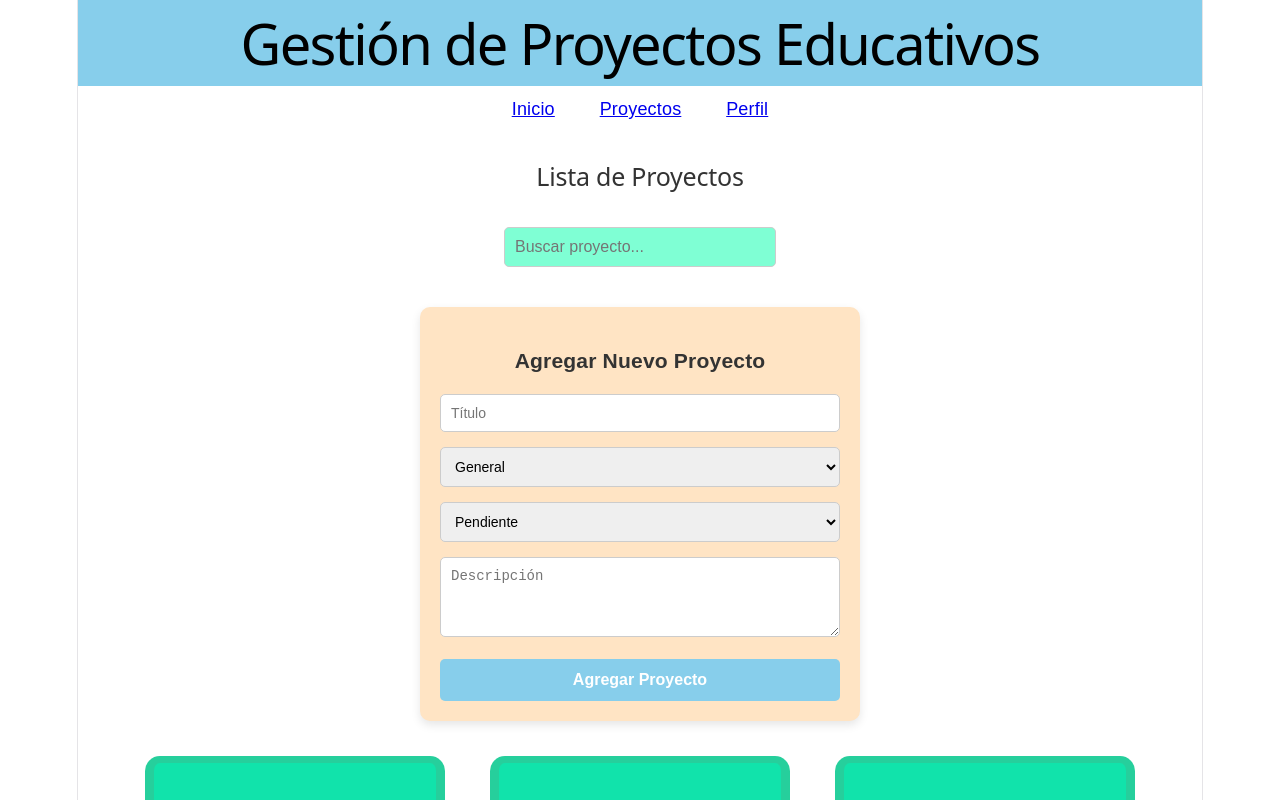
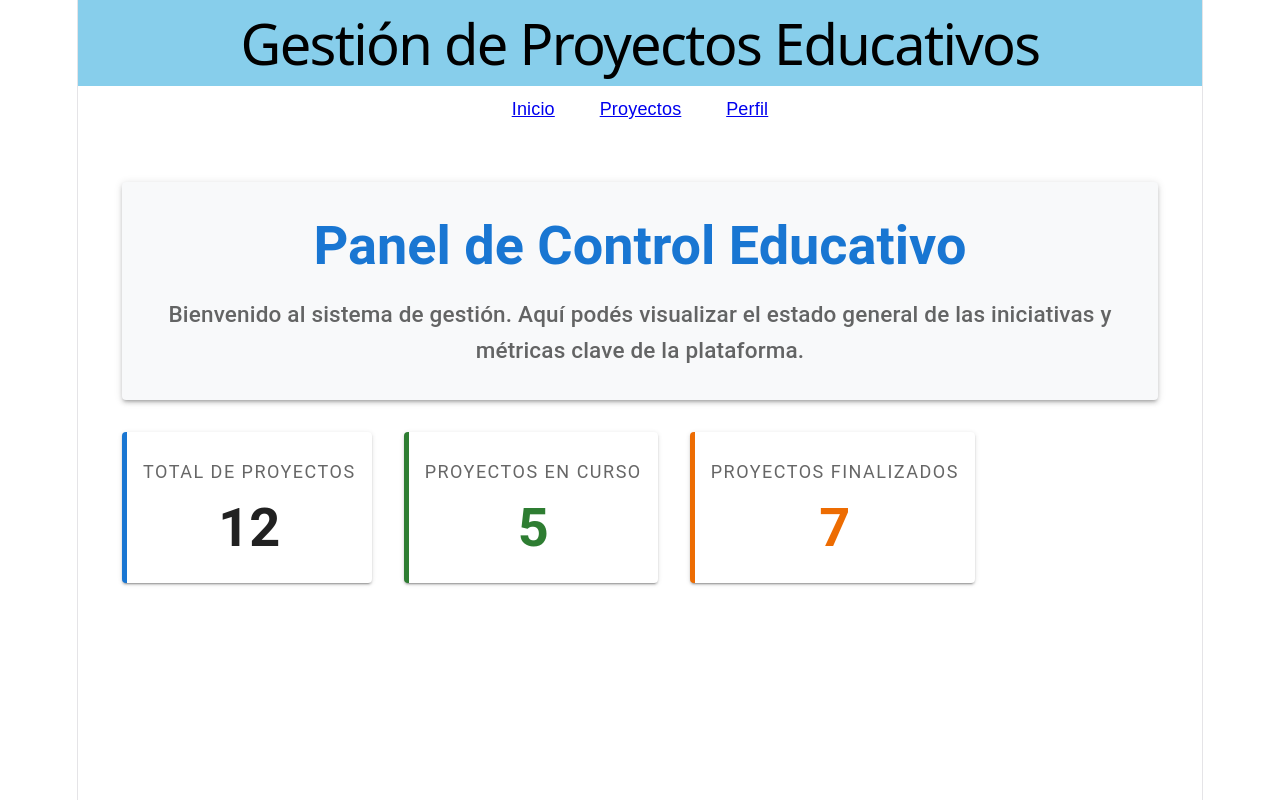
Before and after one commit to Jnh1212/pv_tp3_grupo8, a React (Vite) app in the folder projectTeam8/: page /dashboard in a window 1280 px wide. Shown: the top 800 px of the page. Built offline with nearby package versions, Linux system fonts and the light colour scheme.

Commit message:
Realizo actividad 2 del practico 3 parte 4, y arreglo de errores.

```diff
--- a/projectTeam8/package.json
+++ b/projectTeam8/package.json
@@ -10,6 +10,9 @@
     "preview": "vite preview"
   },
   "dependencies": {
+    "@emotion/react": "^11.14.0",
+    "@emotion/styled": "^11.14.1",
+    "@mui/material": "^9.1.1",
     "react": "^19.2.6",
     "react-dom": "^19.2.6",
     "react-router-dom": "^7.17.0"
--- a/projectTeam8/src/App.jsx
+++ b/projectTeam8/src/App.jsx
@@ -1,11 +1,25 @@
+import { Routes, Route, Navigate } from "react-router-dom";
 import Layout from "./components/Layout";
 import ListaProyectos from "./components/ListaProyectos";
+// Importamos tus joyas nuevas
+import Dashboard from "./views/Dashboard";
+import PerfilUsuario from "./views/PerfilUsuario";
 import "./css/estilos.css";
 
 function App() {
   return (
     <Layout>
-      <ListaProyectos />
+      <Routes>
+        {/* Ruta por defecto que te manda al inicio */}
+        <Route path="/" element={<Navigate to="/dashboard" replace />} />
+
+        {/* Tus pantallas nuevas de Material UI */}
+        <Route path="/dashboard" element={<Dashboard />} />
+        <Route path="/perfil" element={<PerfilUsuario />} />
+
+        {/* La pantalla vieja */}
+        <Route path="/proyectos" element={<ListaProyectos />} />
+      </Routes>
     </Layout>
   );
 }
--- a/projectTeam8/src/components/Nav.jsx
+++ b/projectTeam8/src/components/Nav.jsx
@@ -1,35 +1,11 @@
-const Nav = ({ onNavigate }) => {
+import { Link } from "react-router-dom";
+
+const Nav = () => {
   return (
-    <nav>
-      <a
-        href="#inicio"
-        onClick={(e) => {
-          e.preventDefault();
-          onNavigate("inicio");
-        }}
-      >
-        Inicio
-      </a>{" "}
-      |{" "}
-      <a
-        href="#proyectos"
-        onClick={(e) => {
-          e.preventDefault();
-          onNavigate("proyectos");
-        }}
-      >
-        Proyectos
-      </a>{" "}
-      |{" "}
-      <a
-        href="#perfil"
-        onClick={(e) => {
-          e.preventDefault();
-          onNavigate("perfil");
-        }}
-      >
-        Perfil
-      </a>
+    <nav className="navegacion">
+      <Link to="/dashboard">Inicio</Link> {" | "}
+      <Link to="/proyectos">Proyectos</Link> {" | "}
+      <Link to="/perfil">Perfil</Link>
     </nav>
   );
 };
--- a/projectTeam8/src/main.jsx
+++ b/projectTeam8/src/main.jsx
@@ -5,7 +5,7 @@ import './index.css'
 import App from './App.jsx'
 
 createRoot(document.getElementById('root')).render(
-    <StrictMode>
+  <StrictMode>
     <BrowserRouter>
       <App />
     </BrowserRouter>
--- /dev/null
+++ b/projectTeam8/src/views/Dashboard.jsx
@@ -0,0 +1,62 @@
+import React from "react";
+import { Container, Typography, Card, CardContent, Grid, Paper, Box } from "@mui/material";
+
+const Dashboard = () => {
+    return (
+        <Container maxWidth="lg" sx={{ mt: 5, mb: 5 }}>
+            <Paper elevation={3} sx={{ p: 4, mb: 4, backgroundColor: "#f8f9fa" }}>
+                <Typography variant="h3" component="h1" gutterBottom sx={{ fontWeight: "bold", color: "#1976d2" }}>
+                    Panel de Control Educativo
+                </Typography>
+                <Typography variant="h6" color="textSecondary">
+                    Bienvenido al sistema de gestión. Aquí podés visualizar el estado general de las iniciativas y métricas clave de la plataforma.
+                </Typography>
+            </Paper>
+
+            <Box sx={{ flexGrow: 1 }}>
+                <Grid container spacing={4}>
+                    <Grid item xs={12} sm={6} md={4}>
+                        <Card sx={{ borderLeft: "5px solid #1976d2", boxShadow: 2 }}>
+                            <CardContent>
+                                <Typography color="textSecondary" gutterBottom variant="overline" sx={{ fontSize: "1rem" }}>
+                                    Total de Proyectos
+                                </Typography>
+                                <Typography variant="h3" component="div" sx={{ fontWeight: "bold" }}>
+                                    12
+                                </Typography>
+                            </CardContent>
+                        </Card>
+                    </Grid>
+
+                    <Grid item xs={12} sm={6} md={4}>
+                        <Card sx={{ borderLeft: "5px solid #2e7d32", boxShadow: 2 }}>
+                            <CardContent>
+                                <Typography color="textSecondary" gutterBottom variant="overline" sx={{ fontSize: "1rem" }}>
+                                    Proyectos en Curso
+                                </Typography>
+                                <Typography variant="h3" component="div" sx={{ fontWeight: "bold", color: "#2e7d32" }}>
+                                    5
+                                </Typography>
+                            </CardContent>
+                        </Card>
+                    </Grid>
+
+                    <Grid item xs={12} sm={6} md={4}>
+                        <Card sx={{ borderLeft: "5px solid #ed6c02", boxShadow: 2 }}>
+                            <CardContent>
+                                <Typography color="textSecondary" gutterBottom variant="overline" sx={{ fontSize: "1rem" }}>
+                                    Proyectos Finalizados
+                                </Typography>
+                                <Typography variant="h3" component="div" sx={{ fontWeight: "bold", color: "#ed6c02" }}>
+                                    7
+                                </Typography>
+                            </CardContent>
+                        </Card>
+                    </Grid>
+                </Grid>
+            </Box>
+        </Container>
+    );
+};
+
+export default Dashboard;
--- /dev/null
+++ b/projectTeam8/src/views/PerfilUsuario.jsx
@@ -0,0 +1,60 @@
+import React from "react";
+import { Container, Paper, Typography, Box, List, ListItem, ListItemText, Divider, Avatar } from "@mui/material";
+
+const PerfilUsuario = () => {
+    return (
+        <Container maxWidth="sm" sx={{ mt: 5, mb: 5 }}>
+            <Paper elevation={4} sx={{ p: 4, display: "flex", flexDirection: "column", alignItems: "center", borderRadius: "12px" }}>
+                <Avatar
+                    sx={{ width: 90, height: 90, bgcolor: "#1976d2", fontSize: "2.5rem", mb: 2, boxShadow: 2 }}
+                >
+                    E
+                </Avatar>
+
+                <Typography variant="h4" component="h2" sx={{ fontWeight: "bold", mb: 1 }}>
+                    Perfil de Usuario
+                </Typography>
+                <Typography variant="body1" color="textSecondary" gutterBottom sx={{ mb: 3 }}>
+                    Información académica y roles del sistema
+                </Typography>
+
+                <Box sx={{ width: "100%" }}>
+                    <List sx={{ bgcolor: "background.paper" }}>
+                        <ListItem>
+                            <ListItemText
+                                primary={<Typography sx={{ fontWeight: "bold", color: "#555" }}>Nombre Completo</Typography>}
+                                secondary={<Typography variant="body1">Emilio</Typography>}
+                            />
+                        </ListItem>
+                        <Divider variant="middle" component="li" />
+
+                        <ListItem>
+                            <ListItemText
+                                primary={<Typography sx={{ fontWeight: "bold", color: "#555" }}>Rol en el Sistema</Typography>}
+                                secondary={<Typography variant="body1">Alumno / Desarrollador Frontend</Typography>}
+                            />
+                        </ListItem>
+                        <Divider variant="middle" component="li" />
+
+                        <ListItem>
+                            <ListItemText
+                                primary={<Typography sx={{ fontWeight: "bold", color: "#555" }}>Institución</Typography>}
+                                secondary={<Typography variant="body1">Facultad de Ingeniería - Universidad Nacional de Jujuy</Typography>}
+                            />
+                        </ListItem>
+                        <Divider variant="middle" component="li" />
+
+                        <ListItem>
+                            <ListItemText
+                                primary={<Typography sx={{ fontWeight: "bold", color: "#555" }}>Carrera</Typography>}
+                                secondary={<Typography variant="body1">Analista Programador Universitario (APU)</Typography>}
+                            />
+                        </ListItem>
+                    </List>
+                </Box>
+            </Paper>
+        </Container>
+    );
+};
+
+export default PerfilUsuario;
```
Also changed, not shown: projectTeam8/src/components/Dashboard.jsx (deleted), projectTeam8/src/components/PerfilUsuario.jsx (deleted), 1 other file (tests, documents, lock files or other folders).
